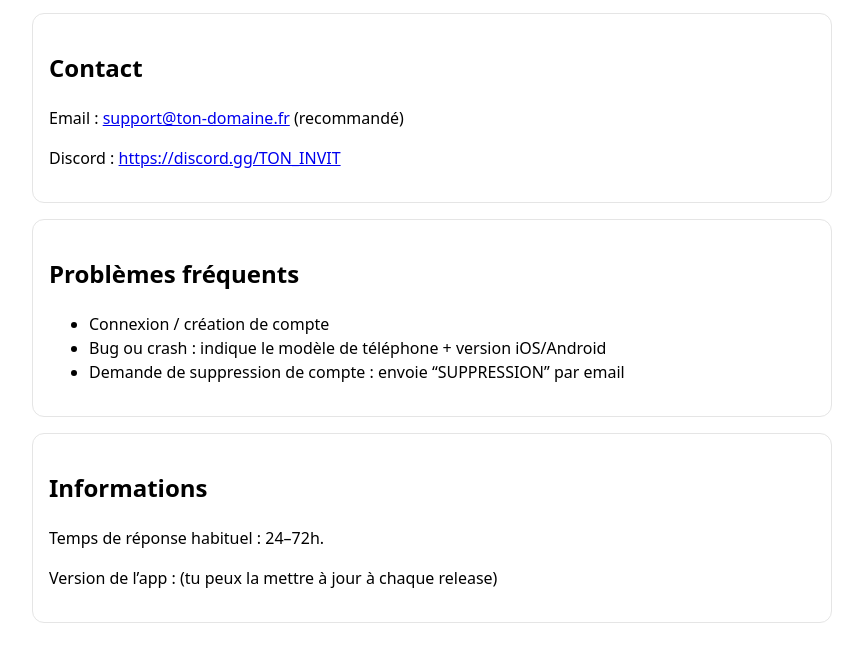
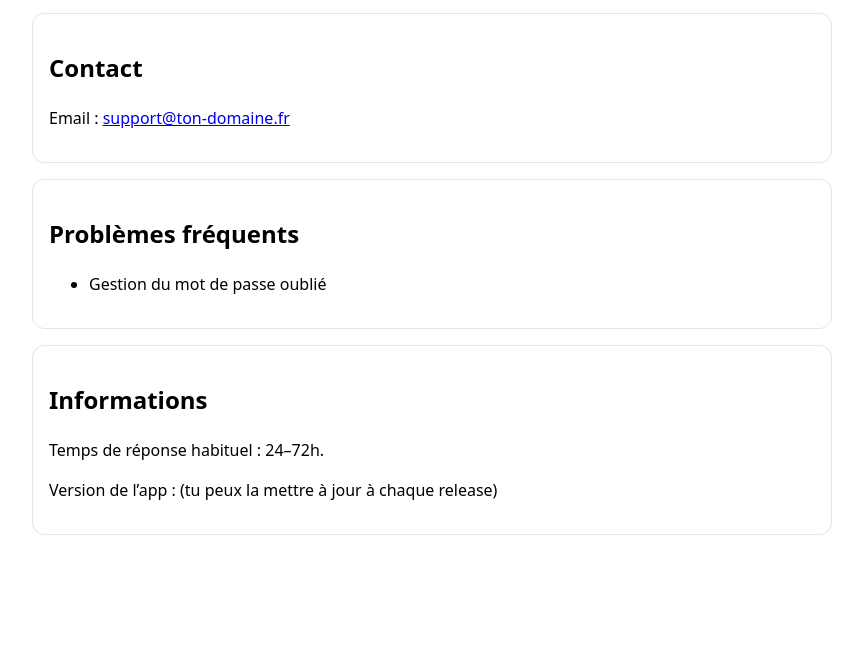
Before and after one commit to fabienfoures/visca-padel-support, a plain HTML site: page index.html in a window 1280 px wide. Shown: the part 136-798 px from the top of the page, without its empty margins (208-1071 px from the left). Drawn offline with Linux system fonts and the light colour scheme.

Commit message:
Update index.html

```diff
--- a/index.html
+++ b/index.html
@@ -16,16 +16,13 @@
 
   <div class="box">
     <h2>Contact</h2>
-    <p>Email : <a href="mailto:support@ton-domaine.fr">support@ton-domaine.fr</a> (recommandé)</p>
-    <p>Discord : <a href="https://discord.gg/TON_INVIT">https://discord.gg/TON_INVIT</a></p>
+    <p>Email : <a href="mailto:viscapadel@gmail.com">support@ton-domaine.fr</a> </p>
   </div>
 
   <div class="box">
     <h2>Problèmes fréquents</h2>
     <ul>
-      <li>Connexion / création de compte</li>
-      <li>Bug ou crash : indique le modèle de téléphone + version iOS/Android</li>
-      <li>Demande de suppression de compte : envoie “SUPPRESSION” par email</li>
+      <li>Gestion du mot de passe oublié</li>
     </ul>
   </div>
 
```
